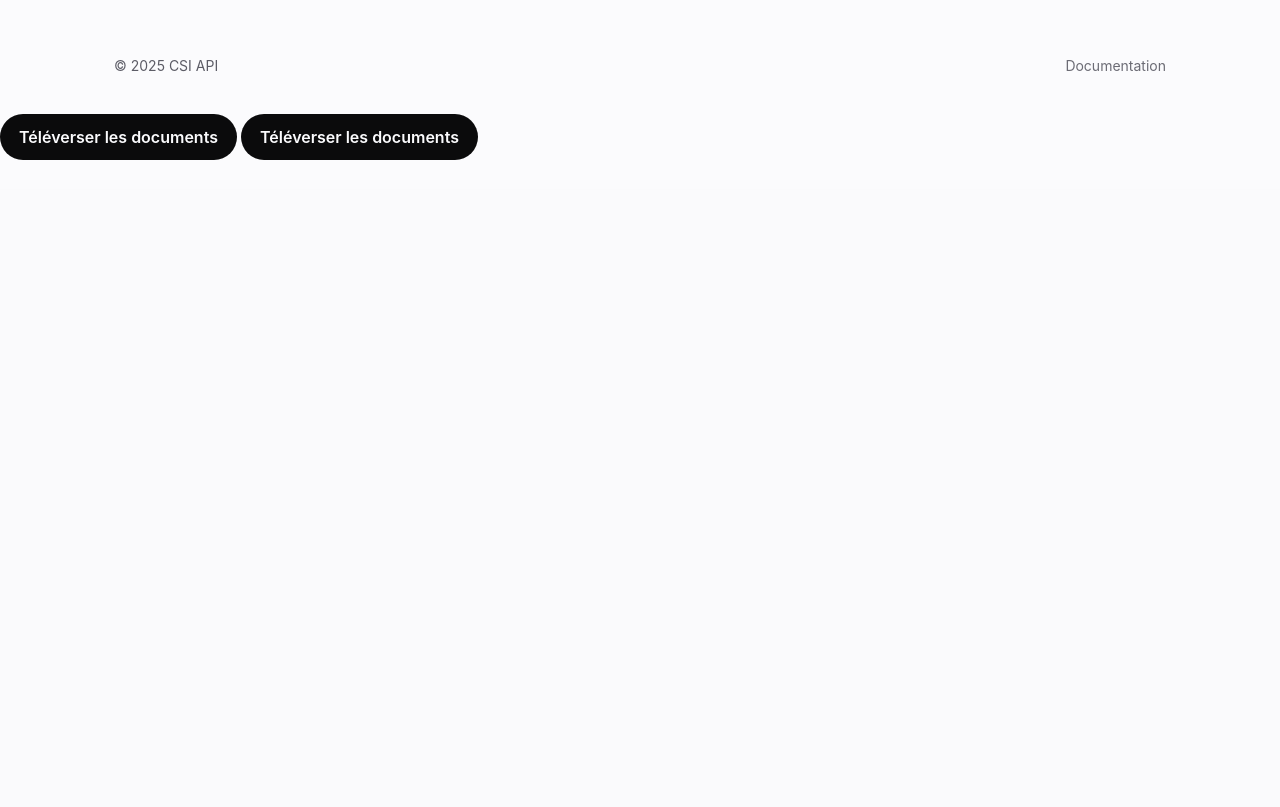
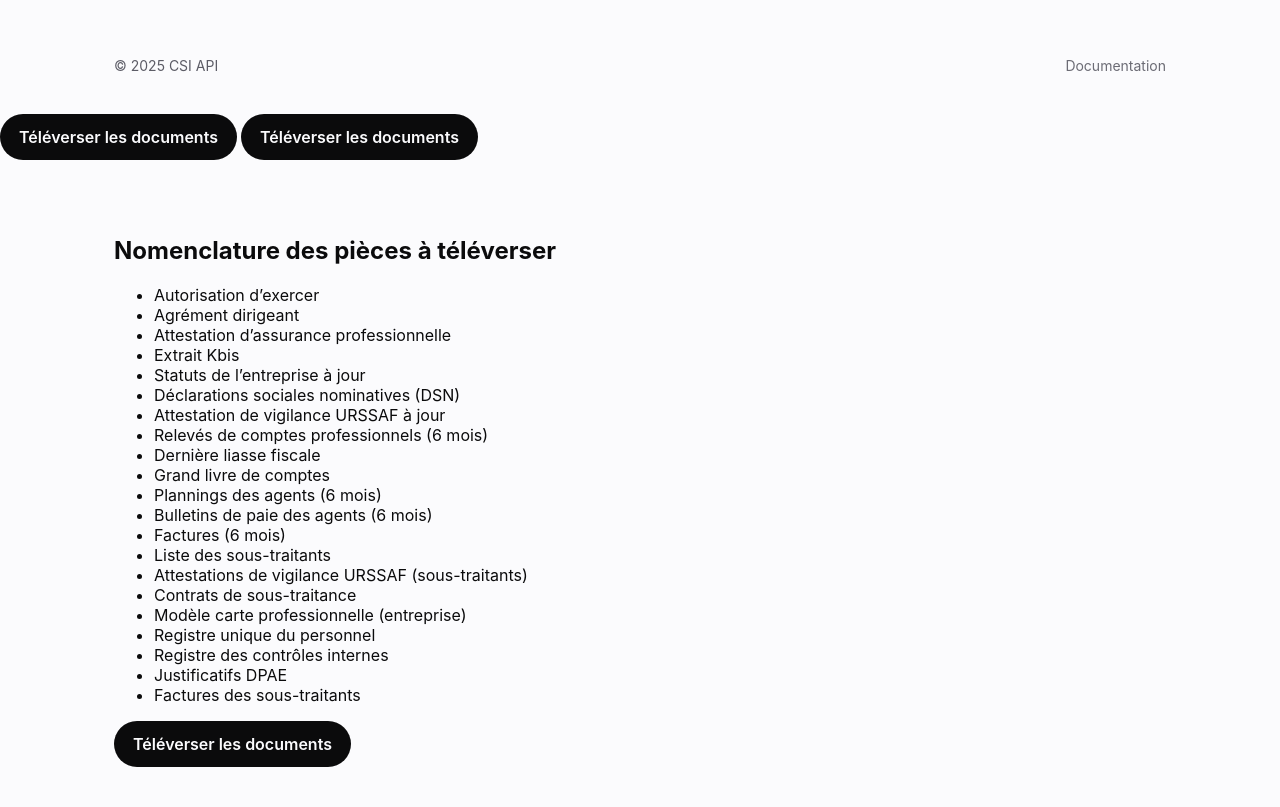
Before and after one commit to mescoubas-tech/csi-api, a FastAPI app: page / in a window 1280 px wide. Shown: the part 611-1418 px from the top of the page. Before the commit the page ends 771 px from the top, so only its background shows below. Run offline with FastAPI, Linux system fonts and the light colour scheme.

Commit message:
Update index.html

```diff
--- a/app/templates/index.html
+++ b/app/templates/index.html
@@ -61,3 +61,30 @@
 </html>
 <a class="btn primary" href="/televerser">Téléverser les documents</a>
 <a class="btn primary" href="/televerser">Téléverser les documents</a>
+<section class="wrap" style="margin-top:32px;">
+  <h2>Nomenclature des pièces à téléverser</h2>
+  <ul>
+    <li>Autorisation d’exercer</li>
+    <li>Agrément dirigeant</li>
+    <li>Attestation d’assurance professionnelle</li>
+    <li>Extrait Kbis</li>
+    <li>Statuts de l’entreprise à jour</li>
+    <li>Déclarations sociales nominatives (DSN)</li>
+    <li>Attestation de vigilance URSSAF à jour</li>
+    <li>Relevés de comptes professionnels (6 mois)</li>
+    <li>Dernière liasse fiscale</li>
+    <li>Grand livre de comptes</li>
+    <li>Plannings des agents (6 mois)</li>
+    <li>Bulletins de paie des agents (6 mois)</li>
+    <li>Factures (6 mois)</li>
+    <li>Liste des sous-traitants</li>
+    <li>Attestations de vigilance URSSAF (sous-traitants)</li>
+    <li>Contrats de sous-traitance</li>
+    <li>Modèle carte professionnelle (entreprise)</li>
+    <li>Registre unique du personnel</li>
+    <li>Registre des contrôles internes</li>
+    <li>Justificatifs DPAE</li>
+    <li>Factures des sous-traitants</li>
+  </ul>
+  <p><a class="btn primary" href="/televerser">Téléverser les documents</a></p>
+</section>
```
